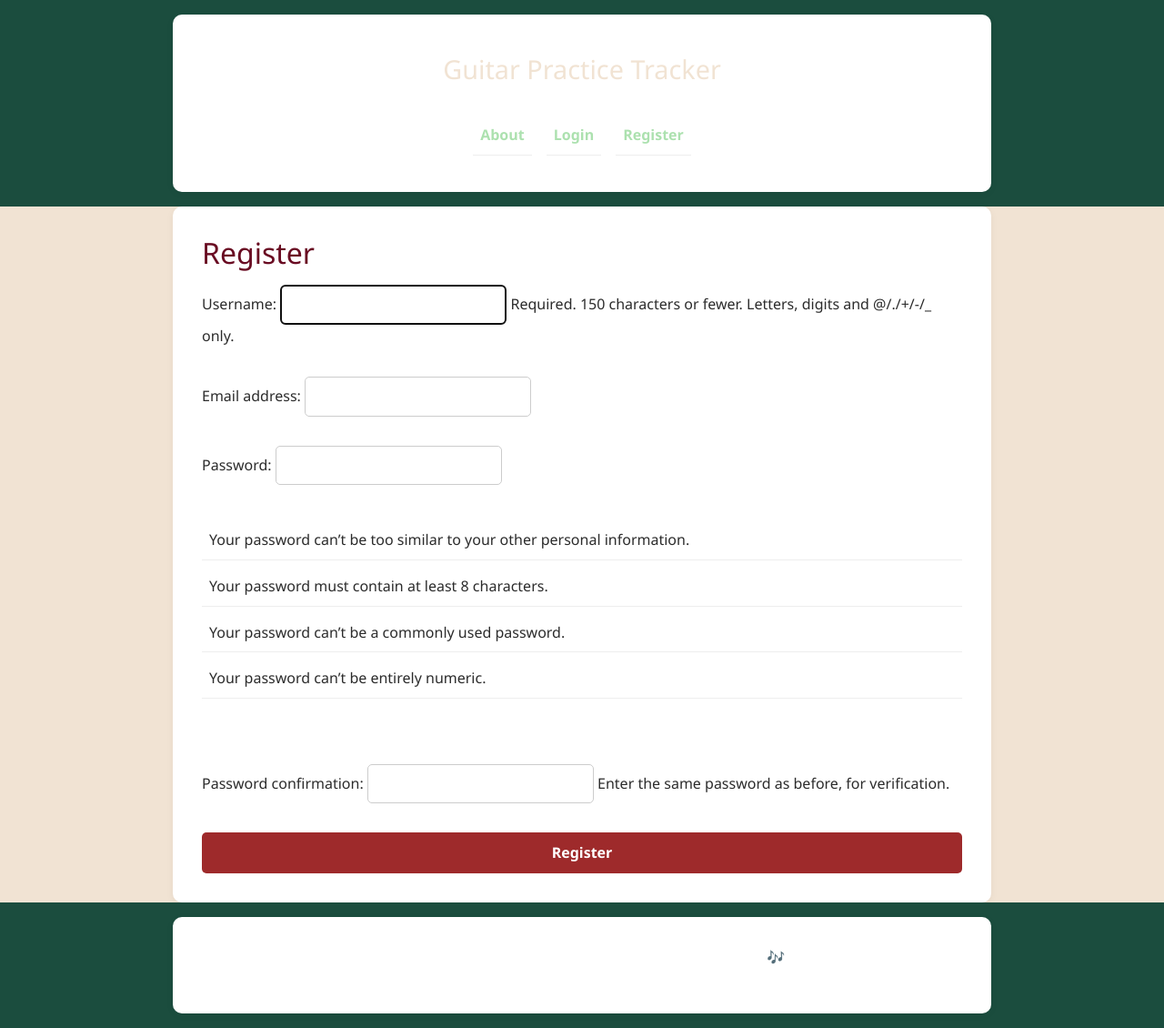
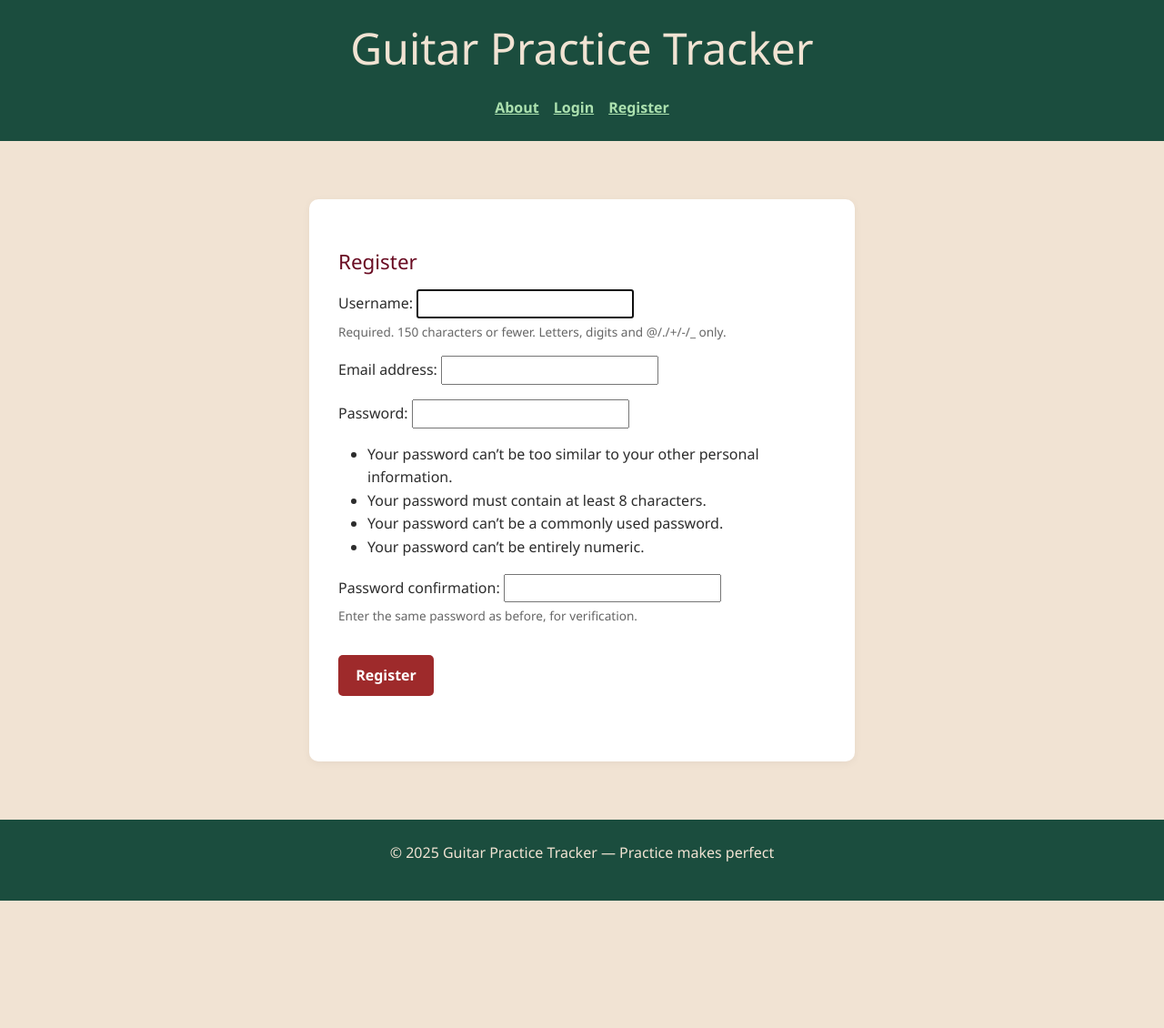
Before and after one commit to N4v1ds0n/guitar-practice-tracker, a Django app: page /accounts/register/ in a window 1280 px wide. Shown: the whole page at 91% size. After the commit the page ends 990 px from the top, so only its background shows below. Run offline with Django 4.2, Linux system fonts and the light colour scheme.

Commit message:
Style templates and cleanup css file

```diff
--- a/accounts/templates/accounts/login.html
+++ b/accounts/templates/accounts/login.html
@@ -2,7 +2,7 @@
 
 {% block content %}
 <h2>Login</h2>
-<form method="post">
+<form class="login" method="post">
     {% csrf_token %}
     {% if form.errors %}
       <ul class="errorlist">
@@ -17,6 +17,6 @@
       </ul>
     {% endif %}
     {{ form.as_p }}
-    <button type="submit">Login</button>
+    <button type="submit" class="button">Login</button>
 </form>
 {% endblock %}
--- a/accounts/templates/accounts/register.html
+++ b/accounts/templates/accounts/register.html
@@ -1,10 +1,12 @@
 {% extends "base.html" %}
 {% load static %}
 {% block content %}
-  <h2>Register</h2>
-  <form method="post">
-    {% csrf_token %}
-    {{ form.as_p }}
-    <button type="submit">Register</button>
-  </form>
+  <div class="register-container">
+    <h2>Register</h2>
+    <form method="post">
+      {% csrf_token %}
+      {{ form.as_p }}
+      <button type="submit" class="button">Register</button>
+    </form>
+  </div>
 {% endblock %}
--- a/guitar_tracker/settings.py
+++ b/guitar_tracker/settings.py
@@ -28,7 +28,7 @@ BASE_DIR = Path(__file__).resolve().parent.parent
 SECRET_KEY = 'django-insecure-0*(eg)2h27eu=ykeww4590&s+%baksrn!n7p9d)cju8scuyh4c' # noqa
 
 # SECURITY WARNING: don't run with debug turned on in production!
-DEBUG = False
+DEBUG = True
 
 ALLOWED_HOSTS = [
     'localhost',
--- a/practice/templates/practice/about.html
+++ b/practice/templates/practice/about.html
@@ -2,7 +2,7 @@
 {% block title %}Home{% endblock %}
 {% block content %}
   <body>
-  <div class="container">
+    <div class="about-container">
       <h1>About Guitar Practice Tracker</h1>
       <p>
         The Guitar Practice Tracker is a simple and effective tool for guitarists of all skill levels who want to build consistent habits and make measurable progress.
--- a/practice/templates/practice/goal_detail.html
+++ b/practice/templates/practice/goal_detail.html
@@ -76,7 +76,7 @@
 
   <form action="{% url 'goal_delete' goal.pk %}" method="post" style="display:inline;">
     {% csrf_token %}
-    <button type="submit" onclick="return confirm('Delete this goal?')">Delete</button>
+    <button type="submit" class="button" onclick="return confirm('Delete this goal?')">Delete</button>
 </form>
 
   <div style="margin-top: 1rem;">
--- a/practice/templates/practice/session_detail.html
+++ b/practice/templates/practice/session_detail.html
@@ -49,10 +49,10 @@
 
   <form action="{% url 'session_delete' session.pk %}" method="post" style="display:inline;">
     {% csrf_token %}
-    <button type="submit" onclick="return confirm('Delete this session?')">Delete</button>
+    <button type="submit" class="button" onclick="return confirm('Delete this session?')">Delete</button>
   </form>
 
 
-  <a href="{% url 'dashboard' %}">← Back to Sessions</a>
+  <a href="{% url 'dashboard' %}" class="button">← Back to Sessions</a>
 </main>
 {% endblock %}
--- a/practice/templates/practice/session_form.html
+++ b/practice/templates/practice/session_form.html
@@ -4,6 +4,7 @@
 {% block title %}Log Practice Session{% endblock %}
 
 {% block content %}
+  <div class="session-form-container">
     <h2>Log a Practice Session</h2>
     <form method="post">
       {% csrf_token %}
@@ -17,7 +18,8 @@
       <pclass = 'notes'>{{ form.notes.label_tag }} {{ form.notes }}</p>
       <button class = 'button' type="submit">Save Session</button>
     </form>
-  <a href="{% url 'dashboard' %}">← Back to Dashboard</a>
+    <a href="{% url 'dashboard' %}" class="button">← Back to Dashboard</a>
+  </div>
 
   {{ goal_types|json_script:"goal-types" }}
   <script src="{% static 'js/session_form.js' %}"></script>
--- a/static/css/style.css
+++ b/static/css/style.css
@@ -10,38 +10,50 @@
     --font-sans: 'Segoe UI', Tahoma, Geneva, Verdana, sans-serif;
 }
 
-body {
-    margin: 0;
+html, body {
+    height: 100%;
+}
+
+.site-body {
+    display: flex;
+    flex-direction: column;
+    min-height: 100vh;
     font-family: var(--font-sans);
     background-color: var(--vintage-cream);
     color: var(--text-dark);
     line-height: 1.6;
 }
-.hidden {
-    display: none;
+
+.site-wrapper {
+    flex: 1;
+    display: flex;
+    flex-direction: column;
 }
 
-/* Header & Footer */
-header,
-footer,
 .site-header,
 .site-footer {
     background-color: var(--vintage-green);
-    color: var(--text-light);
-    padding: 1rem;
+    color: var(--vintage-cream);
+    font-weight: 500;
+    padding: 1.5rem 1rem;
     text-align: center;
 }
 
+.main-container {
+    flex: 1;
+    padding: 2rem 1.5rem;
+}
+
 /* Header Layout */
-.site-header .container {
+.header-container {
     display: flex;
     flex-direction: column;
     align-items: center;
 }
 
-.logo a {
+.app-name {
     color: var(--vintage-cream);
-    font-size: 1.8rem;
+    font-size: 3rem;
     text-decoration: none;
 }
 
@@ -66,26 +78,6 @@ footer,
     text-decoration: underline;
 }
 
-/* Links */
-a {
-    color: var(--auburn);
-    text-decoration: none;
-}
-
-a:hover {
-    text-decoration: underline;
-}
-
-/* General Layout */
-.container {
-    max-width: 900px;
-    margin: 0 auto;
-    padding: 2rem;
-    background-color: #fff;
-    box-shadow: 0 2px 8px rgba(0, 0, 0, 0.05);
-    border-radius: 10px;
-}
-
 /* Typography */
 h1, h2, h3 {
     color: var(--maroon);
@@ -93,71 +85,116 @@ h1, h2, h3 {
 }
 
 /* Buttons & Forms */
-button,
-input[type="submit"] {
+.button {
     background-color: var(--auburn);
     color: var(--text-light);
     border: none;
-    padding: 0.6rem 1.2rem;
-    border-radius: 5px;
-    font-weight: bold;
+    padding: 0.5rem 1rem;
+    border-radius: 4px;
     cursor: pointer;
-    transition: background-color 0.2s ease;
+    font-size: 1rem;
+    margin: 0.5rem 0;
+}
+.button:hover,
+.button:focus {
+    background-color: var(--maroon);
+    color: var(--text-light);
 }
 
-button:hover,
-input[type="submit"]:hover {
-    background-color: var(--maroon);
-}
+/* helper */
 
-form {
-    display: flex;
-    flex-direction: column;
-    gap: 1rem;
-}
-
-input[type="text"],
-input[type="number"],
-input[type="date"],
-input[type="email"],
-input[type="password"],
-textarea,
-select {
-    padding: 0.5rem;
-    border: 1px solid #ccc;
-    border-radius: 5px;
-    font-family: var(--font-sans);
-    font-size: 1rem;
-}
-
-/* List Styles */
-ul {
-    list-style: none;
-    padding-left: 0;
-}
-
-ul li {
-    margin: 0.5rem 0;
-    padding: 0.5rem;
-    border-bottom: 1px solid #eee;
+.hidden {
+    display: none;
 }
 
 /* Messages */
 .messages {
-    background-color: #fff4e5;
+    background-color: var(--text-light);
     border-left: 5px solid var(--auburn);
+    border-right: 5px solid var(--auburn);
     margin: 1rem auto;
     padding: 1rem;
     border-radius: 4px;
 }
 
-.messages ul {
+.message-container {
     margin: 0;
     padding: 0;
 }
 
+/* Template Specific */
 
-/* Dashboard Section */
+/* login */
+.login {
+    display: flex;
+    flex-direction: column;
+    align-items: center;
+    justify-content: center;
+    height: 100%;
+}
+
+/* profile/ register */
+
+.profile-container,
+.register-container,
+.goal_form-container,
+.session-form-container {
+  max-width: 600px;
+  margin: 2rem auto;
+  background-color: #fff;
+  padding: 2rem;
+  border-radius: 10px;
+  box-shadow: 0 2px 10px rgba(0, 0, 0, 0.05);
+}
+
+.profile-container h2,
+.register-container h2,
+.goal_form-container h2,
+.session-form-container h2 {
+  color: var(--maroon);
+  margin-top: 1.5rem;
+  font-size: 1.4rem;
+}
+
+.profile-container form,
+.register-container form,
+.goal_form-container form,
+.session-form-container form {
+  margin-top: 1rem;
+  margin-bottom: 2rem;
+}
+
+.profile-container form button,
+.register-container form button,
+.goal_form-container form button,
+.session-form-container form button {
+  margin-top: 1rem;
+}
+
+.profile-container form p,
+.register-container form p,
+.goal_form-container form p,
+.session-form-container form p {
+  margin-bottom: 1rem;
+}
+
+.profile-container hr,
+.register-container hr,
+.goal_form-container hr,
+.session-form-container hr {
+  margin: 2rem 0;
+  border: none;
+  border-top: 1px solid #ddd;
+}
+
+form p .helptext {
+  display: block;
+  font-size: 0.85rem;
+  color: #666;
+  margin-top: 0.25rem;
+}
+
+/* Dashboard */
 
 .dashboard-sections {
     display: flex;
@@ -174,6 +211,18 @@ ul li {
     display: flex;
     justify-content: space-between;
     align-items: center;
+}
+
+/* dashboard List Styles */
+.dashboard-section ul {
+    list-style: none;
+    padding-left: 0;
+}
+
+.dashboard-section ul li {
+    margin: 0.5rem 0;
+    padding: 0.5rem;
+    border-bottom: 1px solid #eee;
 }
 
 .item-list {
@@ -229,6 +278,7 @@ ul li {
 
 .button {
   display: inline-block;
+  width: auto;
   background-color: var(--auburn);
   color: var(--text-light);
   padding: 0.6rem 1.2rem;
--- a/templates/base.html
+++ b/templates/base.html
@@ -22,10 +22,11 @@
 
     <link rel="stylesheet" href="{% static 'css/style.css' %}">
 </head>
-<body>
+<body class="site-body">
+    <div class="site-wrapper">
         <header class="site-header">
-        <div class="container">
-            <h1 class="logo"><a href="{% url 'home' %}">Guitar Practice Tracker</a></h1>
+            <div class="header-container">
+                <h1 class="logo"><a class="app-name" href="{% url 'home' %}">Guitar Practice Tracker</a></h1>
 
                 <nav class="main-nav">
                     <ul>
@@ -46,7 +47,7 @@
 
       {% if messages %}
          <section class="messages">
-            <div class="container">
+             <div class="message-container">
                  <ul>
                      {% for message in messages %}
                          <li class="{{ message.tags }}">{{ message }}</li>
@@ -56,14 +57,15 @@
           </section>
       {% endif %}
 
-    <main class="container">
+      <main class="main-container">
           {% block content %}{% endblock %}
       </main>
 
       <footer class="site-footer">
            <div class="container">
-            <p>© 2025 Guitar Practice Tracker — Practice makes perfect 🎶</p>
+              <p>© 2025 Guitar Practice Tracker — Practice makes perfect</p>
           </div>
       </footer>
+    </div>
 </body>
 </html>
```
Also changed, not shown: accounts/templates/accounts/profile.html (+5 -3 lines), practice/templates/practice/goal_form.html (+10 -7 lines). Lines whose indentation alone changed are shown as unchanged.
